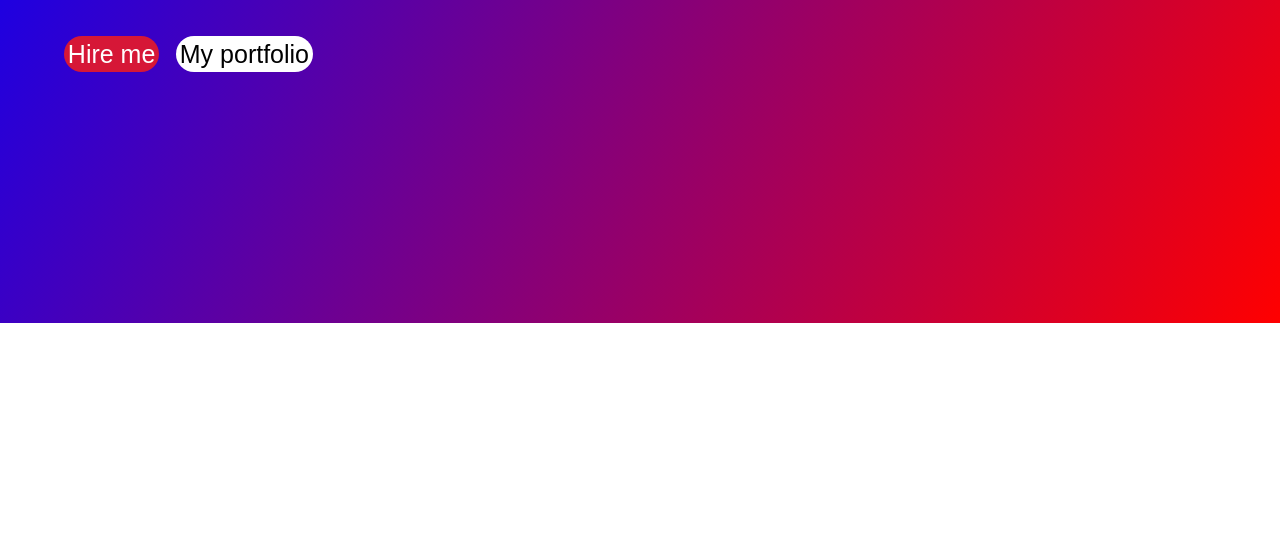
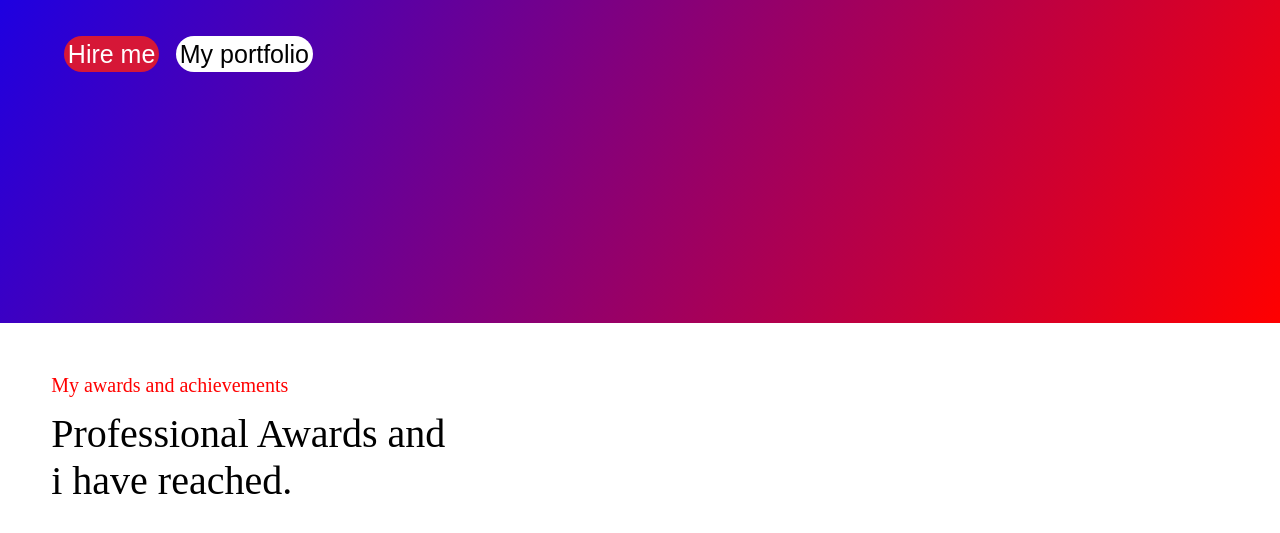
Before and after one commit to Brijithk/portfolio, a plain HTML site: page portfolio/index.html in a window 1280 px wide. Shown: the part 343-876 px from the top of the page. Before the commit the page ends 800 px from the top, so only its background shows below. Drawn offline with Linux system fonts and the light colour scheme.

Commit message:
Add files via upload

```diff
--- a/portfolio/index.html
+++ b/portfolio/index.html
@@ -22,5 +22,9 @@
             <button class="p4">Hire me</button>
             <button class="p5">My portfolio</button>
                 </div>
+                <div id="div1">
+                <p class="p6">My awards and achievements</p>
+                <p class="p7">Professional Awards and <br>i have reached.</p>
+                </div>
     </body>
 </html>
--- a/portfolio/style.css
+++ b/portfolio/style.css
@@ -68,3 +68,20 @@ border-radius: 50px;
 
 
 }
+#div1{
+    height: 640px;
+    width: 100%;
+    padding-top: 2%;
+    background-color: white;
+}
+.p6{
+    color:red;
+    margin-left: 4%;
+    font-size: 20px;
+    margin-top: 2%;
+}
+.p7{
+    font-size: 40px;
+    margin-left: 4%;
+    padding-top: 1%;
+}
```
